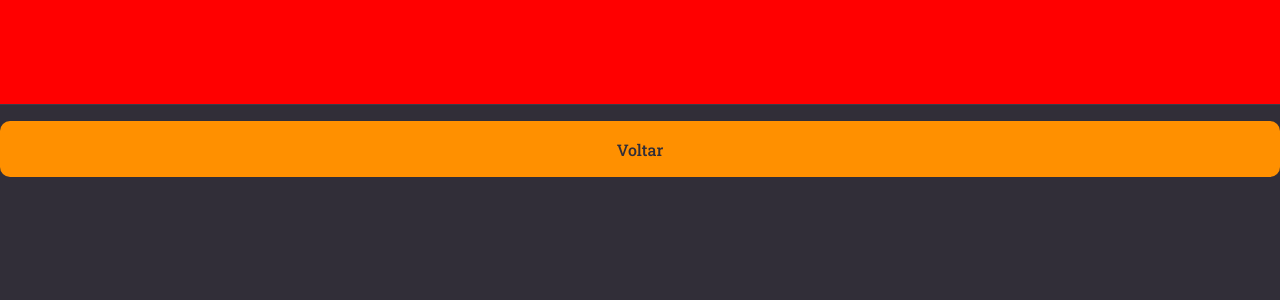
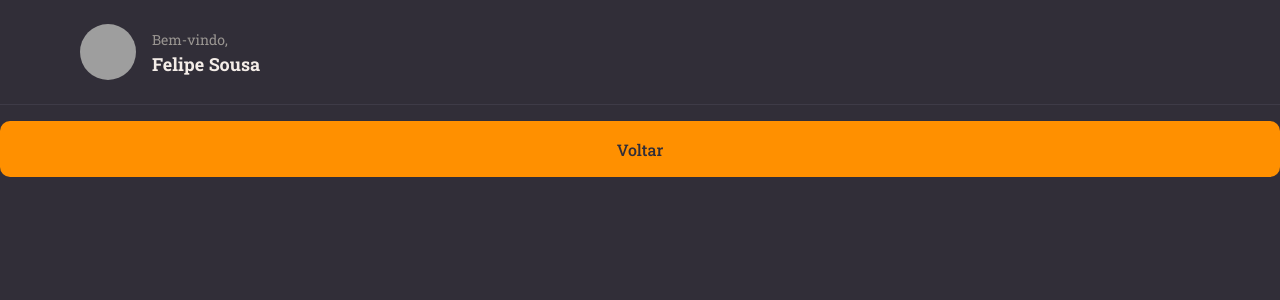
Before and after one commit to FelpsSousa/rocketnotes, a React (Vite) app in the folder frontend/rocketnotes/: page / in a window 1280 px wide. Shown: the top 300 px of the page. Built offline with nearby package versions, Linux system fonts and the light colour scheme; grey boxes are pictures that could not be loaded.

Commit message:
Imagem do usuário. Buscando a imagem diretamente do https://github.com.FelpsSousa.png. Componente Profile chamado dentro do componente Header.

```diff
--- a/frontend/rocketnotes/src/components/Header/index.jsx
+++ b/frontend/rocketnotes/src/components/Header/index.jsx
@@ -1,9 +1,20 @@
-import { Container  } from "./styles";
+import { Container, Profile } from "./styles";
 
 export function Header() {
 
   return (
     <Container>
+      <Profile>
+        <img
+          src="https://github.com/FelpsSousa.png"
+         alt="Foto do usuário"
+        />
+
+        <div>
+          <span>Bem-vindo,</span>
+          <strong>Felipe Sousa</strong>
+        </div>
+      </Profile>
 
     </Container>
   );
--- a/frontend/rocketnotes/src/components/Header/styles.js
+++ b/frontend/rocketnotes/src/components/Header/styles.js
@@ -15,6 +15,33 @@
   justify-content: space-between;
 
   padding: 0 80px;
+`;
 
-  background: red;
+export const Profile = styled.div`
+
+  display: flex;
+  align-items: center;
+
+  > img {
+    width: 56px;
+    height: 56px;
+    border-radius: 50%;
+  }
+
+  > div {
+    display: flex;
+    flex-direction: column;
+    margin-left: 16px;
+    line-height: 24px;
+  }
+
+  span {
+    font-size: 14px;
+    color: ${({ theme }) => theme.COLORS.GRAY_100};
+  }
+
+  strong {
+    font-size: 18px;
+    color: ${({ theme }) => theme.COLORS.WHITE};
+  }
 `;
```
